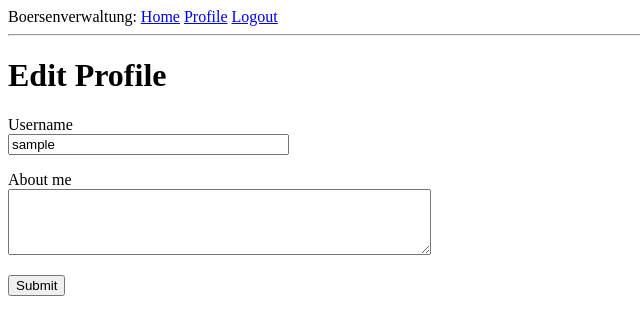
After one commit to knolukas/boersenverwaltung, a Flask app: page /edit_profile in a window 1280 px wide. The commit adds this page. Shown: the top 335 px of the page, without its empty margins (0-640 px from the left). Run offline with Flask 3, Linux system fonts and the light colour scheme; the visitor is signed in with stand-in values (Sample User, id 1); data comes from the database, SQL or seed files in the repository; both versions use the stored data as it was after the commit.

Commit message:
chapter 6 Mega Tutorial

```diff
--- a/app/forms.py
+++ b/app/forms.py
@@ -1,6 +1,6 @@
 from flask_wtf import FlaskForm
-from wtforms import StringField, PasswordField, BooleanField, SubmitField
-from wtforms.validators import DataRequired, ValidationError, Email, EqualTo
+from wtforms import StringField, PasswordField, BooleanField, SubmitField, TextAreaField
+from wtforms.validators import DataRequired, ValidationError, Email, EqualTo, Length
 from app.models import User
 
 
@@ -19,6 +19,12 @@ class RegistrationForm(FlaskForm):
     submit = SubmitField('Register')
 
 
+class EditProfileForm(FlaskForm):
+    username = StringField('Username', validators=[DataRequired()])
+    about_me = TextAreaField('About me', validators=[Length(min=0, max=140)])
+    submit = SubmitField('Submit')
+
+
 def validate_username(self, username):
     user = User.query.filter_by(username=username.data).first()
     if user is not None:
--- a/app/models.py
+++ b/app/models.py
@@ -3,6 +3,7 @@ from app import db
 from werkzeug.security import generate_password_hash, check_password_hash
 from flask_login import UserMixin
 from app import login
+from hashlib import md5
 
 
 class User(UserMixin, db.Model):
@@ -11,7 +12,8 @@ class User(UserMixin, db.Model):
     email = db.Column(db.String(120), index=True, unique=True)
     password_hash = db.Column(db.String(128))
     posts = db.relationship('Post', backref='author', lazy='dynamic')
-
+    about_me = db.Column(db.String(140))
+    last_seen = db.Column(db.DateTime, default=datetime.utcnow)
     def __repr__(self):
         return '<User {}>'.format(self.username)
 
@@ -20,6 +22,12 @@ class User(UserMixin, db.Model):
 
     def check_password(self, password):
         return check_password_hash(self.password_hash, password)
+
+    def avatar(self, size):
+        digest = md5(self.email.lower().encode('utf-8')).hexdigest()
+        return 'https://www.gravatar.com/avatar/{}?d=identicon&s={}'.format(
+            digest, size)
+
 
 
 class Post(db.Model):
--- a/app/routes.py
+++ b/app/routes.py
@@ -1,10 +1,11 @@
 from app import app, db
-from app.forms import LoginForm, RegistrationForm
+from app.forms import LoginForm, RegistrationForm, EditProfileForm
 from flask import render_template, flash, redirect, url_for, request
 from flask_login import current_user, login_user, logout_user
 from app.models import User
 from flask_login import login_required
 from werkzeug.urls import url_parse
+from datetime import datetime
 
 
 @app.route('/')
@@ -65,3 +66,35 @@ def register():
         flash('Congratulations, you are now a registered user!')
         return redirect(url_for('login'))
     return render_template('register.html', title = 'Register', form=form)
+
+
+@app.route('/user/<username>')
+@login_required
+def user(username):
+    user = User.query.filter_by(username=username).first_or_404()
+    posts = [
+        {'author': user, 'body': 'Test post #1'},
+        {'author': user, 'body': 'Test post #2'}
+    ]
+    return render_template('user.html', user=user, posts=posts)
+
+
+@app.route('/edit_profile', methods=['GET', 'POST'])
+@login_required
+def edit_profile():
+    form = EditProfileForm()
+    if form.validate_on_submit():
+        current_user.username = form.username.data
+        current_user.about_me = form.about_me.data
+        db.session.commit()
+        flash('Your changes have been saved.')
+        return redirect(url_for('edit_profile'))
+    elif request.method == 'GET':
+        form.username.data = current_user.username
+        form.about_me.data = current_user.about_me
+        return render_template('edit_profile.html', title='Edit Profile', form=form)
+@app.before_request
+def before_request():
+    if current_user.is_authenticated:
+        current_user.last_seen = datetime.utcnow()
+        db.session.commit()
--- /dev/null
+++ b/app/templates/_post.html
@@ -0,0 +1,6 @@
+<table>
+    <tr>
+        <td><img class = "top" src="{{ post.author.avatar(36) }}"></td>
+        <td>{{ post.author.username }} says: <br>{{ post.body }}</td>
+    </tr>
+</table>
--- a/app/templates/base.html
+++ b/app/templates/base.html
@@ -16,6 +16,7 @@
             {% if current_user.is_anonymous %}                          {# is_anonymous is true when user not logged in #}
             <a href="{{ url_for('login') }}">Login</a>
             {% else %}
+            <a href="{{ url_for('user', username=current_user.username) }}">Profile</a>
             <a href="{{ url_for('logout') }}">Logout</a>
             {% endif %}
         </div>
--- /dev/null
+++ b/app/templates/edit_profile.html
@@ -0,0 +1,23 @@
+{% extends "base.html" %}
+
+{% block content %}
+    <h1>Edit Profile</h1>
+    <form action="" method="post">
+        {{ form.hidden_tag() }}
+        <p>
+            {{ form.username.label }}<br>
+            {{ form.username(size=32) }}<br>
+            {% for error in form.username.errors %}
+            <span style="color: red;">[{{ error }}]</span>
+            {% endfor %}
+        </p>
+        <p>
+            {{ form.about_me.label }}<br>
+            {{ form.about_me(cols=50, rows=4) }}<br>
+            {% for error in form.about_me.errors %}
+            <span style="color: red;">[{{ error }}]</span>
+            {% endfor %}
+        </p>
+        <p>{{ form.submit() }}</p>
+    </form>
+{% endblock %}
--- /dev/null
+++ b/database update script.txt
@@ -0,0 +1,5 @@
+1. Befehl:
+(venv) $ flask db migrate -m "new fields in user model" #kommentar in " "
+
+2. Befehl:
+(venv) $ flask db upgrade
```
Also changed, not shown: app/templates/user.html (added, +21 -0 lines), migrations/versions/3af5367fda2e_new_fields_in_user_model.py (added, +34 -0 lines), app.db.
